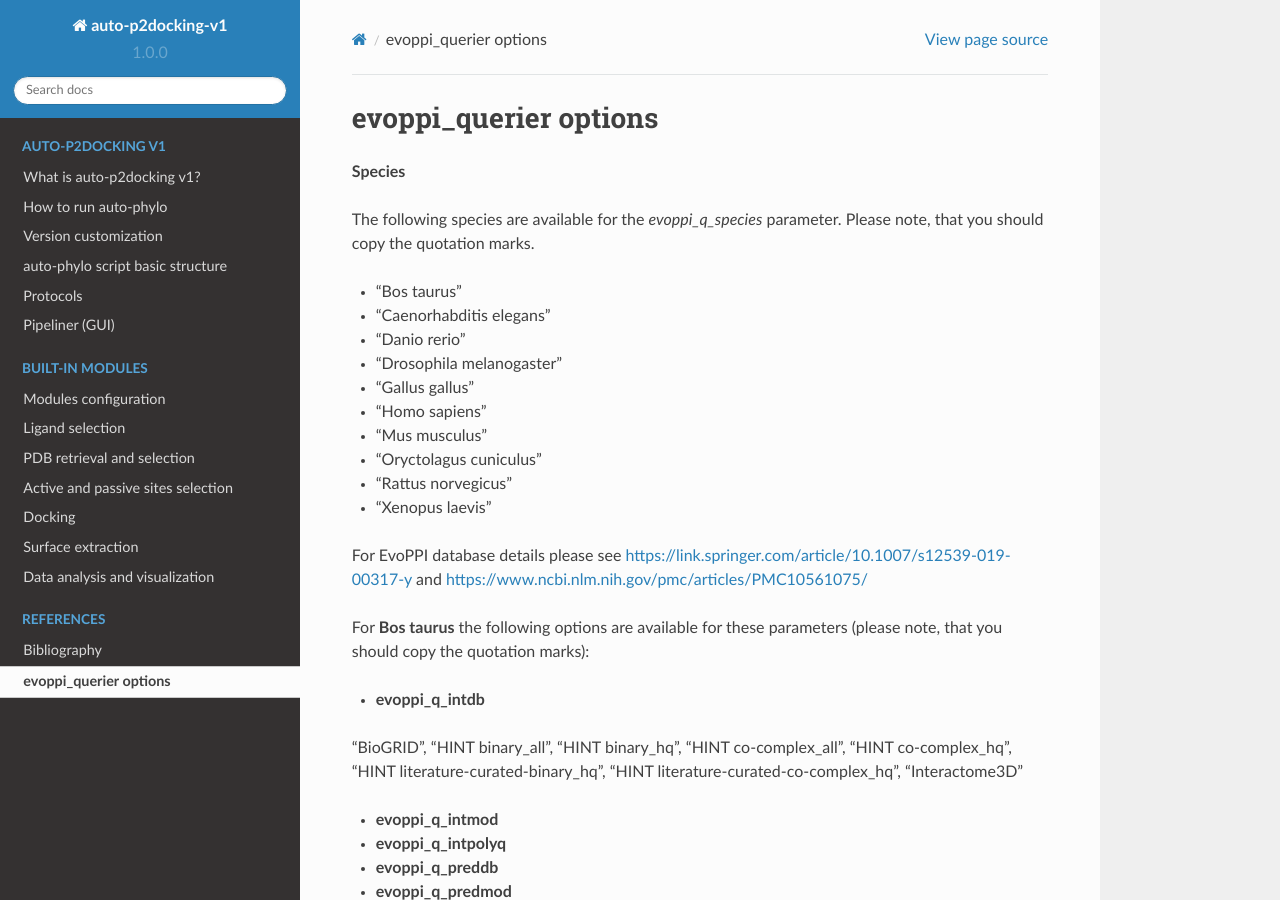
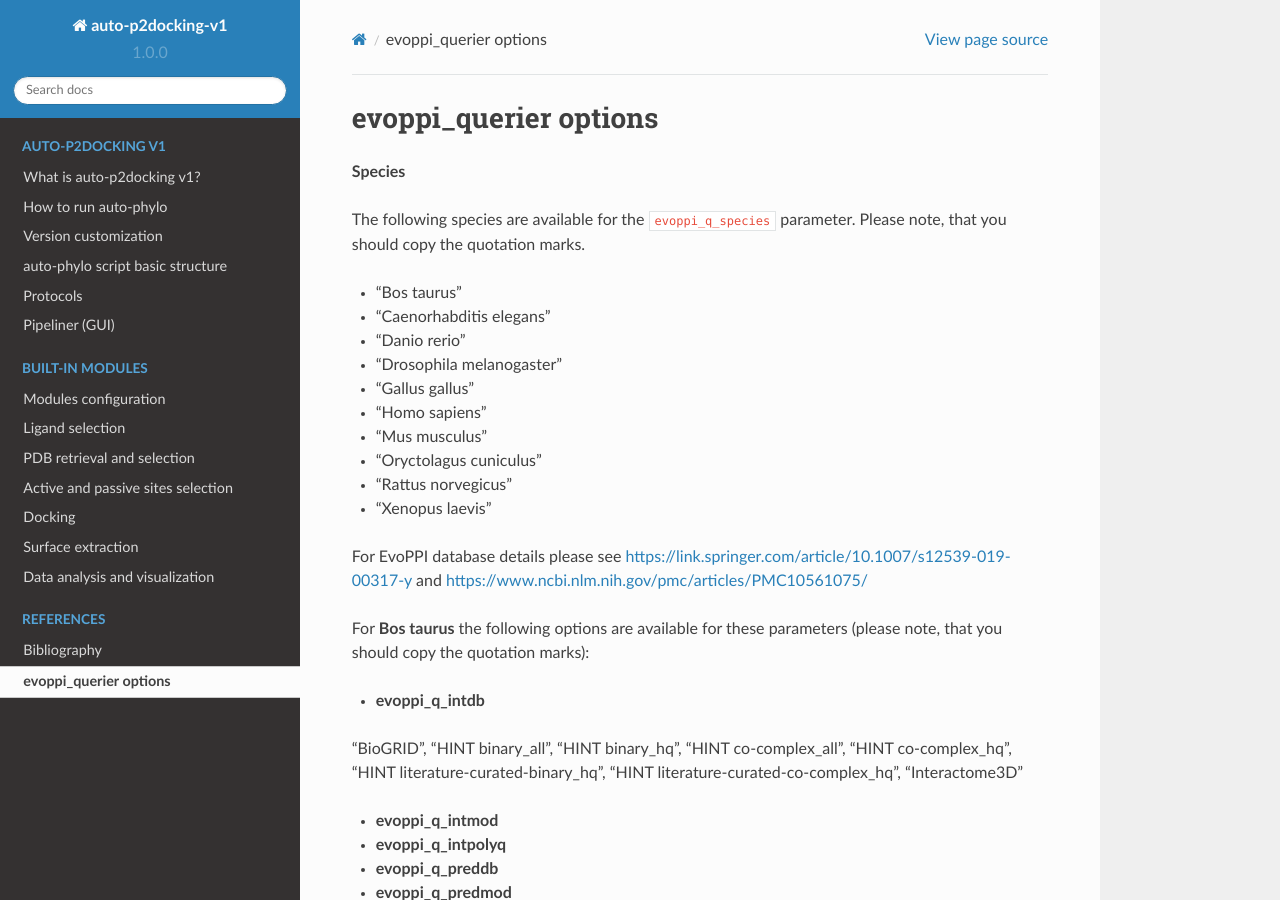
Before and after one commit to pegi3s/auto-p2docking-docs, a Sphinx documentation site: the page built from source/evoppi_querier_options.rst, in a window 1280 px wide and 900 px high. Built offline with Sphinx 7.4.7 and the Read the Docs theme 2.0.0, drawn with Linux system fonts in a browser that asks for light colours.

```diff
--- a/source/evoppi_querier_options.rst
+++ b/source/evoppi_querier_options.rst
@@ -3,7 +3,7 @@ evoppi_querier options
 
 **Species**
 
-The following species are available for the `evoppi_q_species` parameter. Please note, that you should copy the quotation marks.
+The following species are available for the ``evoppi_q_species`` parameter. Please note, that you should copy the quotation marks.
 
 - "Bos taurus"
 - "Caenorhabditis elegans"
```
